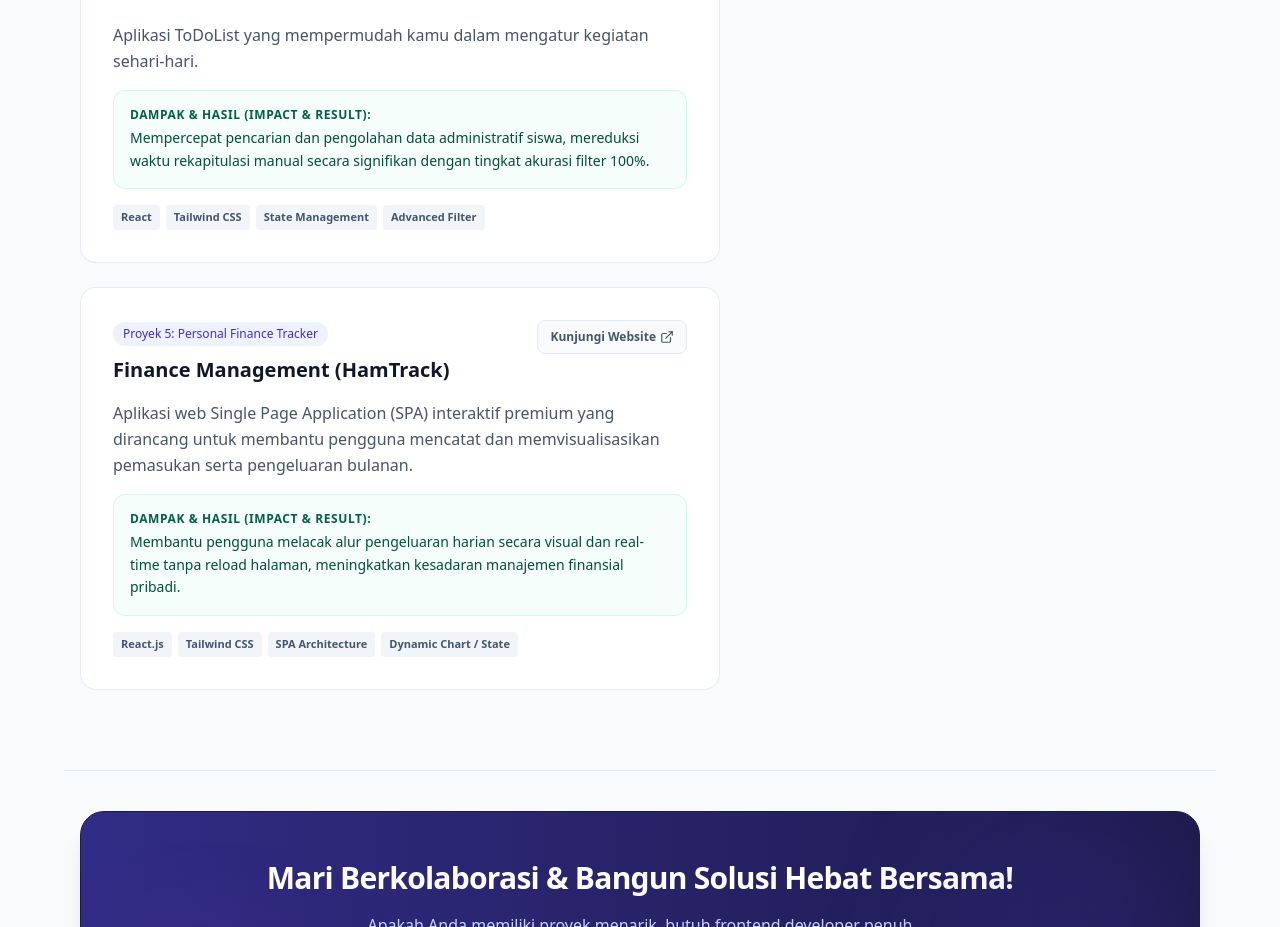
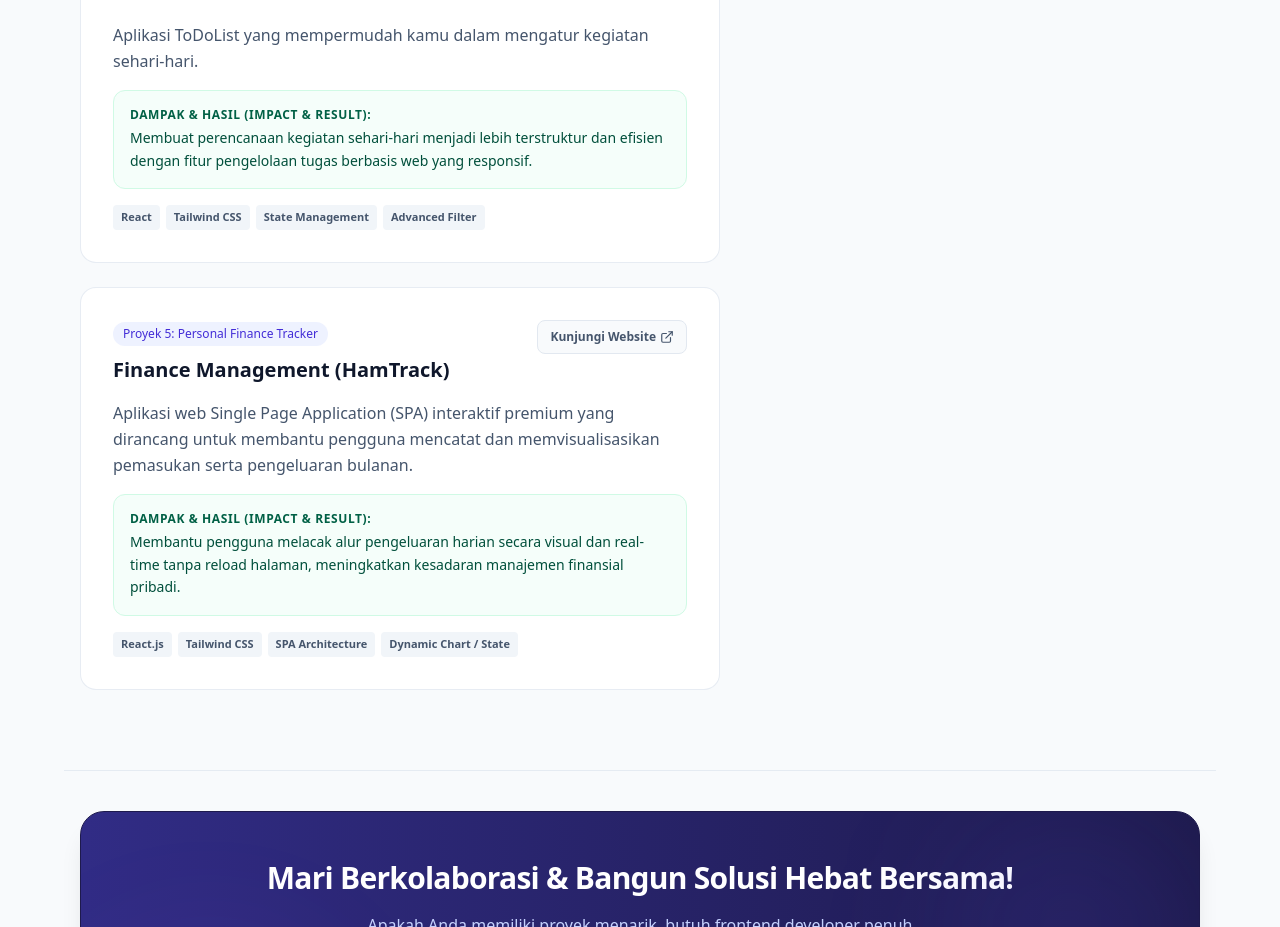
Before and after one commit to hammam09/my-profil-fe, a React (Vite) app: page / in a window 1280 px wide. Shown: the part 2980-3907 px from the top of the page. Built offline with nearby package versions, Linux system fonts and the light colour scheme.

Commit message:
feat: initialize personal portfolio application with project showcase and contact integration

```diff
--- a/src/App.tsx
+++ b/src/App.tsx
@@ -88,8 +88,8 @@ export default function App() {
       category: 'Personal Task Management',
       desc: 'Aplikasi ToDoList yang mempermudah kamu dalam mengatur kegiatan sehari-hari.',
       tech: ['React', 'Tailwind CSS', 'State Management', 'Advanced Filter'],
-      link: 'https://tabel-data-siswa.netlify.app/',
-      impact: 'Mempercepat pencarian dan pengolahan data administratif siswa, mereduksi waktu rekapitulasi manual secara signifikan dengan tingkat akurasi filter 100%.'
+      link: 'https://hamtodolist.netlify.app/',
+      impact: 'Membuat perencanaan kegiatan sehari-hari menjadi lebih terstruktur dan efisien dengan fitur pengelolaan tugas berbasis web yang responsif.'
     },
     {
       id: 'proj-5',
```
